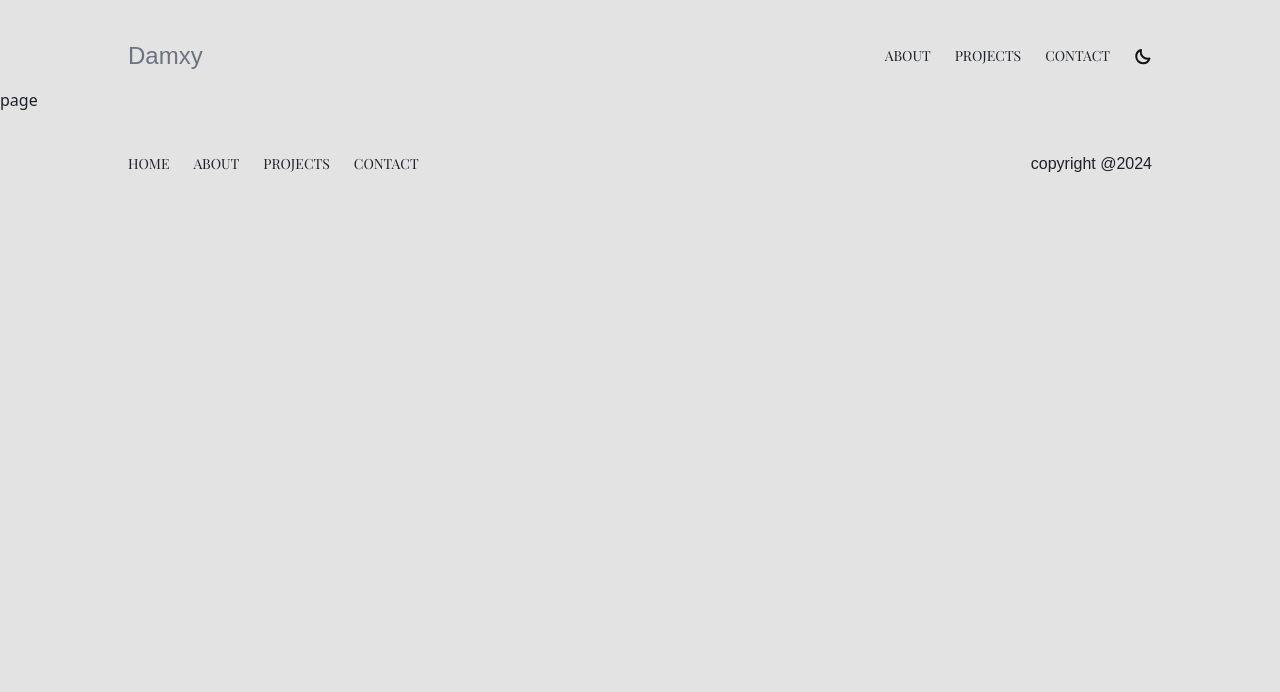
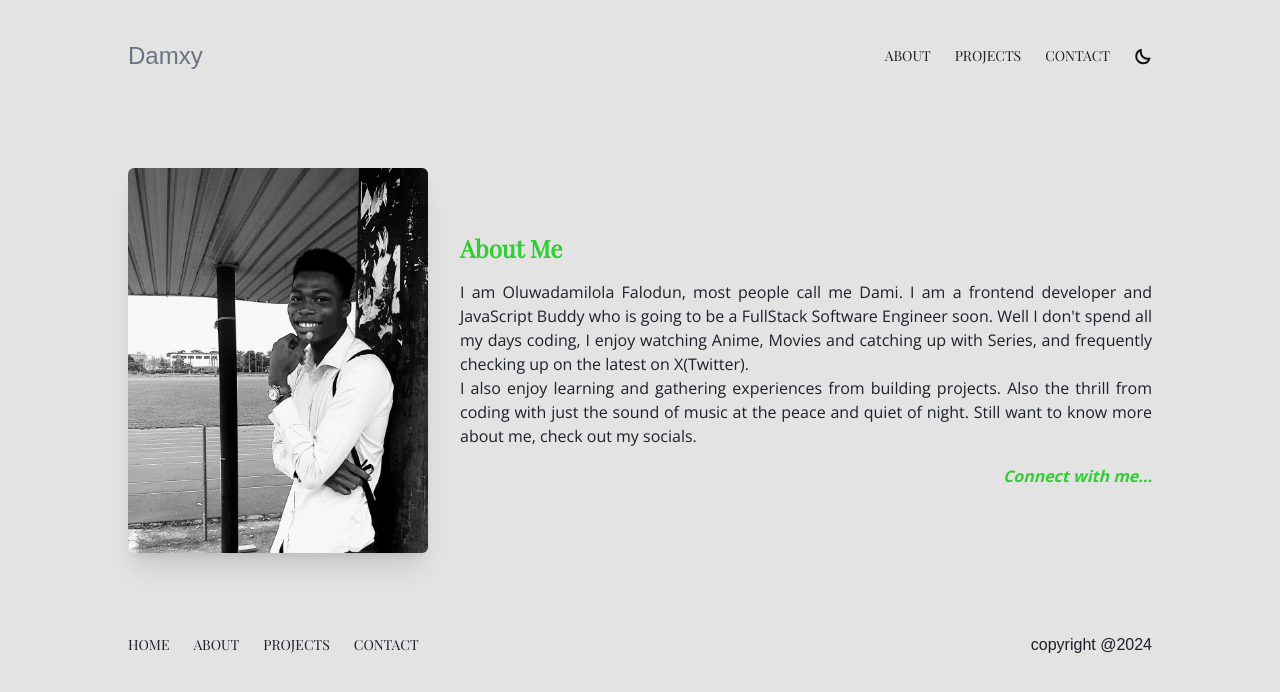
Before and after one commit to Jaeger-11/portfolio-sanity, a Next.js app: page /about in a window 1280 px wide. Shown: the top 692 px of the page. Built offline with nearby package versions, Linux system fonts and the light colour scheme; a web font is replaced by a local one.

Commit message:
about page

```diff
--- a/src/app/about/page.tsx
+++ b/src/app/about/page.tsx
@@ -1,7 +1,22 @@
-
+import Image from "next/image";
+import Link from "next/link";
 const page = () => {
   return (
-    <div>page</div>
+    <div className="my-20 px-4 md:p-0  md:max-w-[90%] lg:max-w-[80%] mx-auto lg:flex gap-8 lg:items-center justify-between">
+      <div>
+        <Image className="rounded-md shadow-xl" src="/1.jpg" width={300} height={300} alt="profile" quality={100} />
+      </div>
+
+      <article className="flex-1 font-open-sans">
+        <h2 className="font-playfair text-lime text-xl md:text-2xl mb-4 font-bold">About Me</h2>
+        <p className="text-justify">
+          I am Oluwadamilola Falodun, most people call me Dami. I am a frontend developer and JavaScript Buddy who is going to be a FullStack Software Engineer soon. Well I don&apos;t spend all my days coding, I enjoy watching Anime, Movies and catching up with Series, and frequently checking up on the latest on X(Twitter).
+          <br/> I also enjoy learning and gathering experiences from building projects. Also the thrill from coding with just the sound of music at the peace and quiet of night. Still want to know more about me, check out my socials.
+        </p>
+        <p className="text-lime mt-4 text-right italic font-bold"><Link href={'/contact'}>Connect with me...</Link></p>
+      </article>
+
+    </div>
   )
 }
 
```
Also changed, not shown: public/1.jpg (added).
